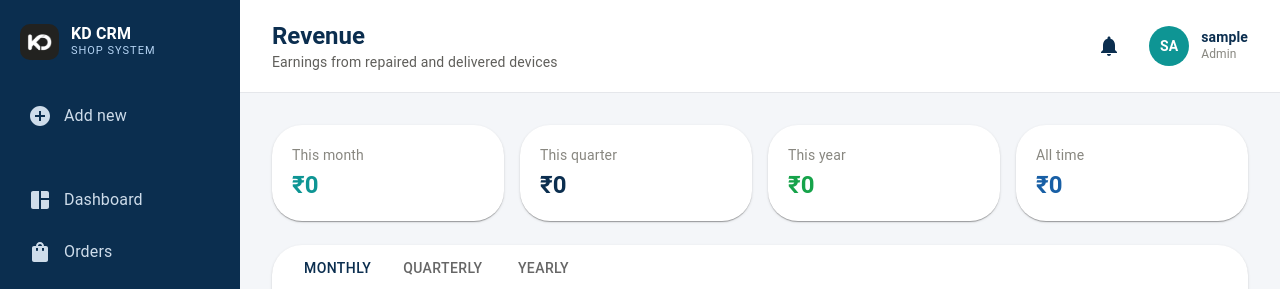
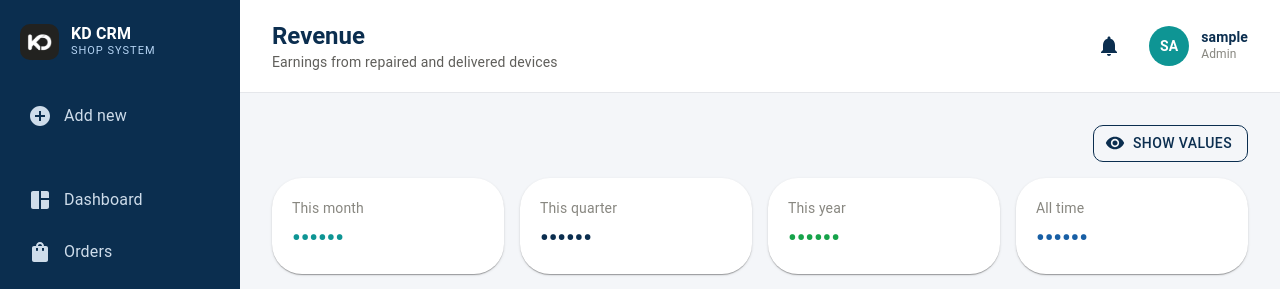
Before and after one commit to krishield/CRM-MERN, a React (Create React App) app in the folder frontend/: page /revenue in a window 1280 px wide. Shown: the top 289 px of the page. Built offline with nearby package versions, Linux system fonts and the light colour scheme; no server answers; sample sign-in values are in the browser's storage.

Commit message:
feat: hide/show toggle on Revenue dashboard, hidden by default
Masks all money values (stat tiles + table) with dots until toggled
on - keeps revenue private on a shared shop screen.

```diff
--- a/frontend/src/component/Revenue.jsx
+++ b/frontend/src/component/Revenue.jsx
@@ -1,6 +1,10 @@
 import { useEffect, useMemo, useState } from 'react';
-import { Box, Paper, Typography, Tabs, Tab, Table, TableHead, TableRow, TableCell, TableBody } from '@mui/material';
+import { Box, Paper, Typography, Tabs, Tab, Table, TableHead, TableRow, TableCell, TableBody, Button } from '@mui/material';
+import VisibilityIcon from '@mui/icons-material/Visibility';
+import VisibilityOffIcon from '@mui/icons-material/VisibilityOff';
 import { getCustomers } from '../services/api.js';
+
+const MASK = '••••••';
 
 const parseCost = (cost) => {
     const n = parseFloat(String(cost).replace(/[^0-9.]/g, ''));
@@ -21,6 +25,7 @@ const StatCard = ({ label, value, color }) => (
 const Revenue = () => {
     const [customers, setCustomers] = useState([]);
     const [view, setView] = useState('monthly');
+    const [visible, setVisible] = useState(false);
 
     useEffect(() => {
         const load = async () => {
@@ -77,11 +82,22 @@ const Revenue = () => {
 
     return (
         <Box sx={{ p: 4 }}>
+            <Box sx={{ display: 'flex', justifyContent: 'flex-end', mb: 2 }}>
+                <Button
+                    variant="outlined"
+                    startIcon={visible ? <VisibilityOffIcon /> : <VisibilityIcon />}
+                    onClick={() => setVisible(!visible)}
+                    sx={{ borderColor: '#0B2E4F', color: '#0B2E4F' }}
+                >
+                    {visible ? 'Hide values' : 'Show values'}
+                </Button>
+            </Box>
+
             <Box sx={{ display: 'flex', flexWrap: 'wrap', gap: 2, mb: 3 }}>
-                <StatCard label="This month" value={rupee(totals.month)} color="#0E9594" />
-                <StatCard label="This quarter" value={rupee(totals.quarter)} color="#0B2E4F" />
-                <StatCard label="This year" value={rupee(totals.year)} color="#16A34A" />
-                <StatCard label="All time" value={rupee(totals.allTime)} color="#185FA5" />
+                <StatCard label="This month" value={visible ? rupee(totals.month) : MASK} color="#0E9594" />
+                <StatCard label="This quarter" value={visible ? rupee(totals.quarter) : MASK} color="#0B2E4F" />
+                <StatCard label="This year" value={visible ? rupee(totals.year) : MASK} color="#16A34A" />
+                <StatCard label="All time" value={visible ? rupee(totals.allTime) : MASK} color="#185FA5" />
             </Box>
 
             <Paper sx={{ borderRadius: 3, overflow: 'hidden' }}>
@@ -103,7 +119,7 @@ const Revenue = () => {
                             <TableRow key={b.sortKey} sx={{ '&:hover': { backgroundColor: '#F4F6F9' } }}>
                                 <TableCell>{b.label}</TableCell>
                                 <TableCell>{b.count}</TableCell>
-                                <TableCell sx={{ fontWeight: 'bold', color: '#16A34A' }}>{rupee(b.amount)}</TableCell>
+                                <TableCell sx={{ fontWeight: 'bold', color: '#16A34A' }}>{visible ? rupee(b.amount) : MASK}</TableCell>
                             </TableRow>
                         ))}
                         {breakdown.length === 0 && (
```
